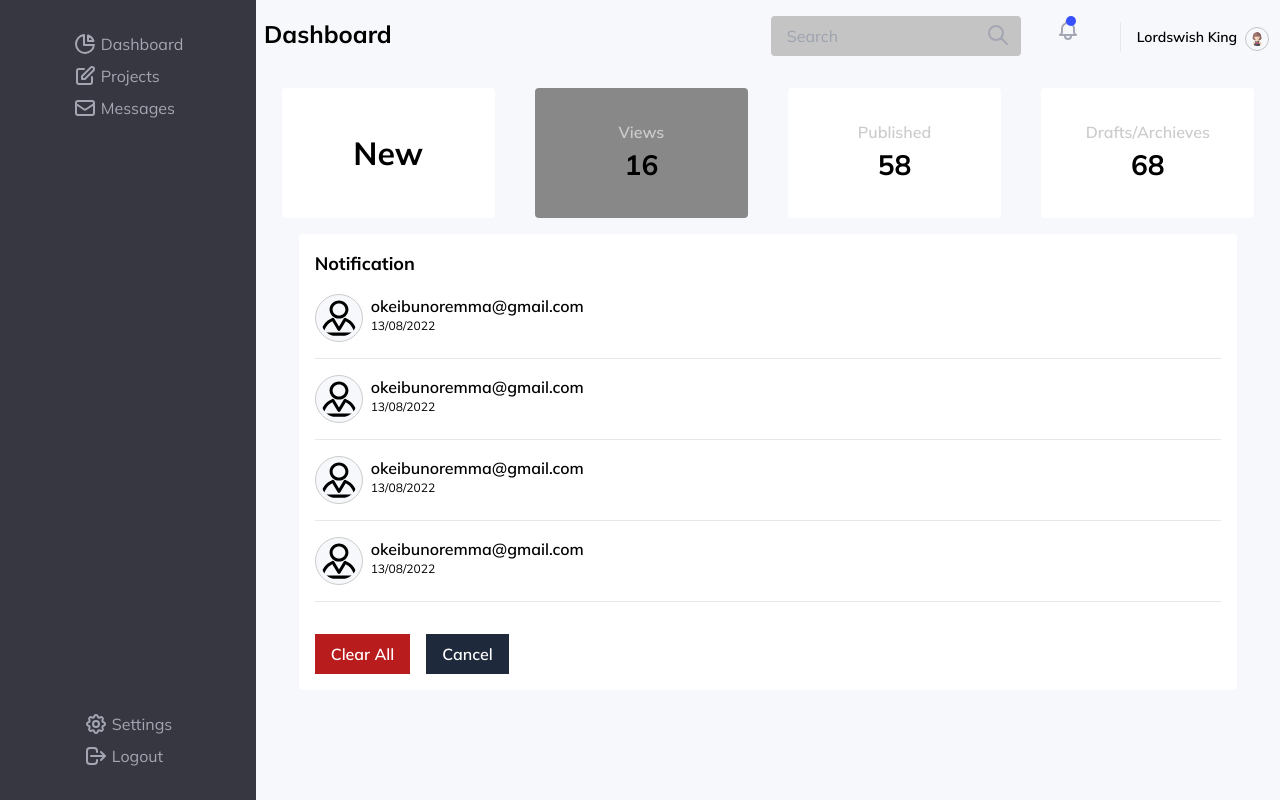
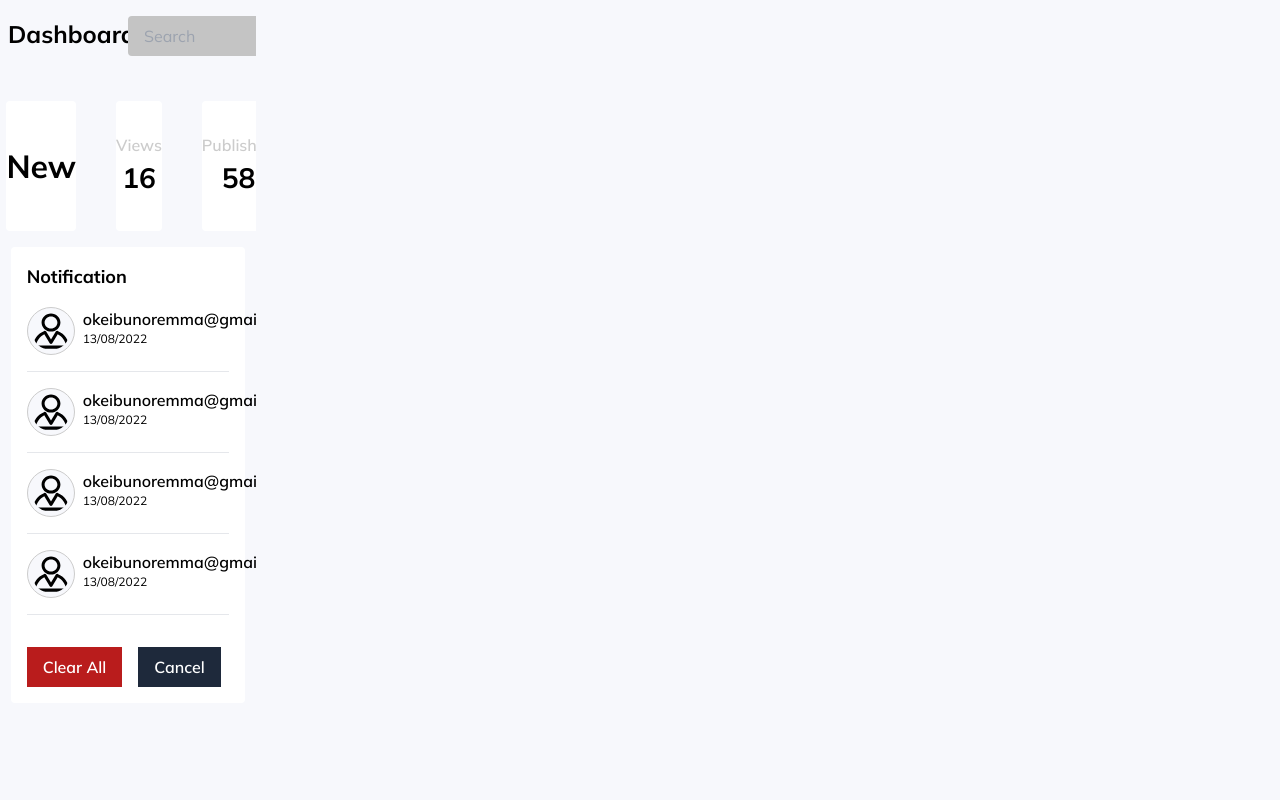
Before and after one commit to trokeibunor/lordswish_dashboard, a Vue app: page /messages in a window 1280 px wide. Built offline with nearby package versions, Linux system fonts and the light colour scheme.

Commit message:
did basic responsiveness before initial test

```diff
--- a/src/App.vue
+++ b/src/App.vue
@@ -1,7 +1,6 @@
 <script setup>
 import { RouterView } from "vue-router";
-import NavBarVue from './components/NavBar.vue';
-import SideBarVue from './components/SideBar.vue';
+
 </script>
 
 <template>
--- a/src/components/AltNav.vue
+++ b/src/components/AltNav.vue
@@ -4,18 +4,16 @@
       class="top-card-box"
       id="new_active"
       to="/projects"
-      @click="
-        toggler.new_active = false;
-        toggler.published_active = false;
-        toggler.drafts_active = false;
-      "
-      :class="{ active: toggler.new_active }"
+      @click="chooseSelected('new'), altNavData.changeView('Dashboard')"
+      :class="{active: altNavData.pageTracker == 'new'}"
     >
       <h2>New</h2>
     </router-link>
     <div
-      class="top-card-box bg-slate-800"
+      class="top-card-box"
       id="view_active"
+      :class="{active: altNavData.pageTracker == 'views'}"
+      @click="chooseSelected('views'), altNavData.changeView('Dashboard')"
     >
       <h4 class="muted">Views</h4>
       <h3>{{ siteViews }}</h3>
@@ -23,8 +21,8 @@
     <router-link to="/published"
       class="top-card-box"
       id="published_active"
-      :class="{ active: toggler.published_active }"
-      @click="notEditing"
+      :class="{ active: altNavData.pageTracker == 'published'}"
+      @click="chooseSelected('published'), altNavData.changeView('Dashboard')"
     >
       <h4 class="muted">Published</h4>
       <h3>{{ publishedWorks }}</h3>
@@ -32,7 +30,8 @@
     <div
       class="top-card-box"
       id="drafts_active"
-      :class="{ active: toggler.drafts_active }"
+      @click="chooseSelected('drafts')"
+      :class="{active: altNavData.pageTracker == 'drafts'}, altNavData.changeView('Dashboard')"
     >
       <h4 class="muted">Drafts/Archieves</h4>
       <h3>{{ drafts }}</h3>
@@ -42,18 +41,18 @@
 
 <script setup>
 import { ref } from "vue";
+import { useAppData } from "../stores/data";
+
+const altNavData = useAppData()
 const siteViews = ref(16);
 const publishedWorks = ref(58);
 const drafts = ref(68);
-// toggler
-const toggler = ref({
-  new_active: false,
-  view_active: false,
-  published_active: false,
-  drafts_active: false,
-});
-function notEditing(){
-  this.$emit('editing', 'false')
+// function notEditing(){
+//   this.$emit('editing', 'false')
+// }
+function chooseSelected(selectedView){
+  // useAppData.setPage(selectedView)
+  altNavData.setPage(selectedView)
 }
 </script>
 
@@ -83,7 +82,7 @@ function notEditing(){
   cursor: pointer;
 }
 .top-card-box:nth-child(2){
-  background-color: #888;
+
   cursor:not-allowed;
 }
 .top-card-box:hover {
@@ -91,6 +90,7 @@ function notEditing(){
 }
 .active {
   border: 2px solid #444;
+  background-color: #888;
 }
 .top-card-box > h2 {
   font-size: 32px;
--- a/src/components/NavBar.vue
+++ b/src/components/NavBar.vue
@@ -1,14 +1,15 @@
 <script setup>
 import { ref } from "vue";
-
-const activePage = ref("Dashboard");
+import { useAppData } from "../stores/data";
+const appData = useAppData()
+// const activePage = ref("Dashboard");
 const searchItem = ref("");
 const userName = ref("Lordswish King");
 </script>
 <template>
   <nav>
-    <h3 class="active">{{ activePage }}</h3>
-    <div class="right-side">
+    <h3 class="active">{{ appData.currentView }}</h3>
+    <div class="right-side-big-screen">
       <div class="search">
         <input type="text" v-model="searchItem" placeholder="Search" />
         <img src="./icons/searchIcon.svg" id="search_icon" alt="" srcset="" />
@@ -23,6 +24,9 @@ const userName = ref("Lordswish King");
         <img src="./icons/ugo_Avater.svg" />
       </div>
     </div>
+    <div class="right-side-small-screen">
+      <img @click="appData.sidebar = !appData.sidebar" src="../assets/menu.svg" alt="" srcset="">
+    </div>
   </nav>
 </template>
 <style scoped>
@@ -36,16 +40,31 @@ nav > h3 {
   font-weight: 700;
   font-size: 24px;
 }
-nav > .right-side {
+nav > .right-side-big-screen {
   display: flex;
   flex-direction: row;
   justify-content: space-around;
   align-items: baseline;
 }
-.right-side > .search {
+.right-side-small-screen{
+  display: none;
+}
+@media (max-width: 786px){
+  nav > .right-side-big-screen{
+    display: none
+  }
+  nav{
+    grid-template-columns: 1fr 8%;
+  }
+  nav > .right-side-small-screen{
+    display: flex;
+    align-self: center;
+  }
+}
+.right-side-big-screen > .search {
   display: contents;
 }
-.right-side > .search > input {
+.right-side-big-screen > .search > input {
   background-color: #c4c4c4;
   width: 250px;
   height: fit-content;
@@ -53,19 +72,19 @@ nav > .right-side {
   outline: none;
   border-radius: 4px;
 }
-.right-side > .search > img {
+.right-side-big-screen > .search > img {
   width: 24px;
   cursor: pointer;
   position: relative;
   right: 8%;
   top: 5px;
 }
-.right-side > .notification {
+.right-side-big-screen > .notification {
   padding-top: 2px;
   width: auto;
   display: contents;
 }
-.right-side > .notification > span {
+.right-side-big-screen > .notification > span {
   font-size: 5px;
   color: #fff;
   border-radius: 20px;
@@ -79,7 +98,7 @@ nav > .right-side {
   bottom: 1rem;
   right: 1.25rem;
 }
-.right-side > .notification > img {
+.right-side-big-screen > .notification > img {
   width: 24px;
 }
 hr {
@@ -87,16 +106,16 @@ hr {
   height: 10px;
   transform: rotate(90deg);
 }
-.right-side > .user {
+.right-side-big-screen > .user {
   display: flex;
   flex-direction: row;
   gap: 8px;
 }
-.right-side > .user > h4 {
+.right-side-big-screen > .user > h4 {
   font-weight: 600;
   font-size: 14px;
 }
-.right-side > .user > img {
+.right-side-big-screen > .user > img {
   width: 24px;
   height: 24px;
   padding: 4px;
--- a/src/components/SideBar.vue
+++ b/src/components/SideBar.vue
@@ -1,28 +1,34 @@
 <script setup>
-import { RouterLink } from "vue-router";
+import { useAppData } from '../stores/data';
+const appData = useAppData()
 // icons
 // import {ref} from 'vue';
 
 </script>
 <template>
-  <aside>
+  <aside v-show="appData.sidebar">
     <div class="top">
-      <router-link to="/home"
-        ><img src="./icons/chartIcon.svg" /> Dashboard</router-link
+      <router-link  @click="appData.changeView('Dashboard'), appData.setPage('')" to="/home"
+        ><img src="./icons/chartIcon.svg"
+        /> Dashboard</router-link
       >
-      <router-link to="/projects"
-        ><img src="./icons/penIcon.svg" />Projects</router-link
+      <router-link @click="appData.changeView('Projects'), appData.setPage('')" to="/projects"
+        ><img src="./icons/penIcon.svg"
+        />Projects</router-link
       >
-      <router-link to="/messages"
-        ><img src="./icons/mailIcon.svg" />Messages</router-link
+      <router-link @click="appData.changeView('Messages'), appData.setPage('')" to="/messages"
+        ><img src="./icons/mailIcon.svg"
+        />Messages</router-link
       >
     </div>
     <div class="bottom">
-      <router-link to="/settings"
-        ><img src="./icons/settingsIcon.svg" />Settings</router-link
+      <router-link @click="appData.changeView('Settings') , appData.setPage('')" to="/settings"
+        ><img src="./icons/settingsIcon.svg"
+        />Settings</router-link
       >
-      <router-link to="logOut"
-        ><img src="./icons/logOutIcon.svg" />Logout</router-link
+      <router-link @click="appData.changeView('Dashboard') , appData.setPage('')" to="logOut"
+        ><img src="./icons/logOutIcon.svg"
+        />Logout</router-link
       >
     </div>
   </aside>
@@ -60,7 +66,15 @@ aside > .bottom > a {
 }
 @media (max-width: 768px){
   aside{
-    display: none;
+    position: absolute;
+    top: 0;
+    left: 0;
+    width: 75%;
+    min-height: 100vh;
+    align-items: flex-start;
+  }
+  aside > div{
+    margin-left: 1.5rem;
   }
 }
 </style>
--- /dev/null
+++ b/src/stores/data.js
@@ -0,0 +1,18 @@
+import { defineStore } from "pinia";
+
+export const useAppData = defineStore("data",{
+    state: ()=>({
+        pageTracker: "",
+        sidebar: false,
+        currentView: "Dashboard"
+    }),
+    actions: {
+        setPage(selected){
+            this.pageTracker = selected;
+        },
+        changeView(view){
+            this.currentView = view
+            this.sidebar = false
+        }
+    }
+})
--- a/src/stores/ugo.js
+++ b/src/stores/ugo.js
@@ -8,7 +8,7 @@ import {
 import { getStorage, ref, uploadBytes, getDownloadURL } from "firebase/storage";
 // import vue toastification
 import { useToast } from "vue-toastification";
-export const useUgoStore = defineStore({
+export const useUgoStore = defineStore('ugo',{
   id: "ugo",
   state: () => ({
     ugoAbout: "",
--- a/src/views/DraftView.vue
+++ b/src/views/DraftView.vue
@@ -1,5 +1,17 @@
 <template>
-    <alt-nav-vue/>
+    <div class="content">
+        <side-bar/>
+        <div class="wrapper">
+            <nav-bar/>
+            <alt-nav-vue/>
+            <main>
+                <div class="draft-grid grid grid-cols-auto lg:grid-cols-3 gap-2 w-11/12 mx-auto">
+
+                </div>
+            </main>
+        </div>
+    </div>
+
     <main>
         <!-- Drafts page -->
     </main>
@@ -7,6 +19,9 @@
 
 <script setup>
 import AltNavVue from '../components/AltNav.vue';
+import SideBar from '../components/SideBar.vue';
+import NavBar from '../components/NavBar.vue';
+// import store
 </script>
 
 <style scoped>
```
Also changed, not shown: src/assets/menu.svg (added).
